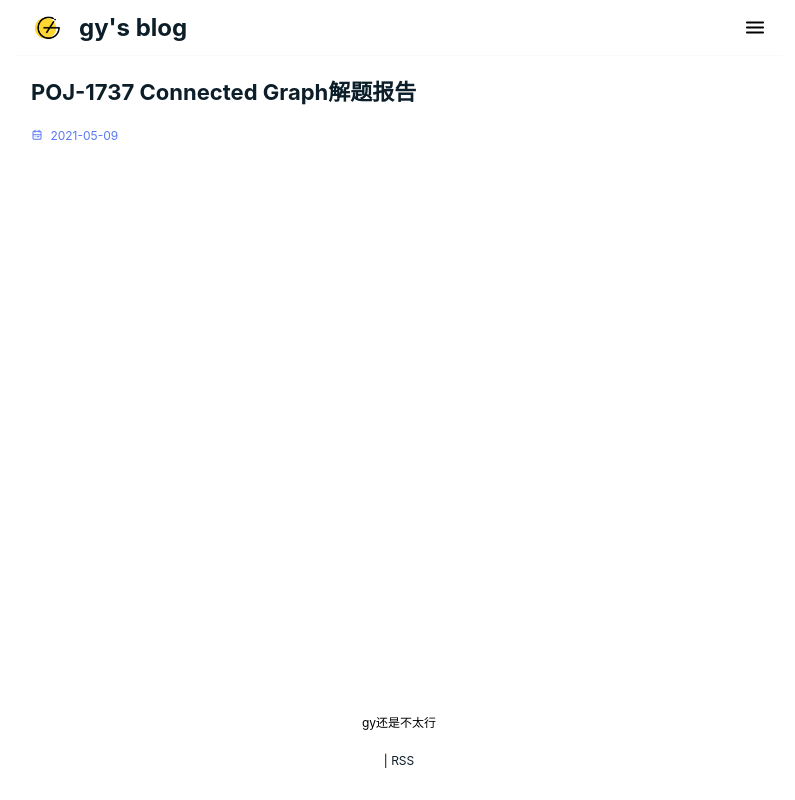
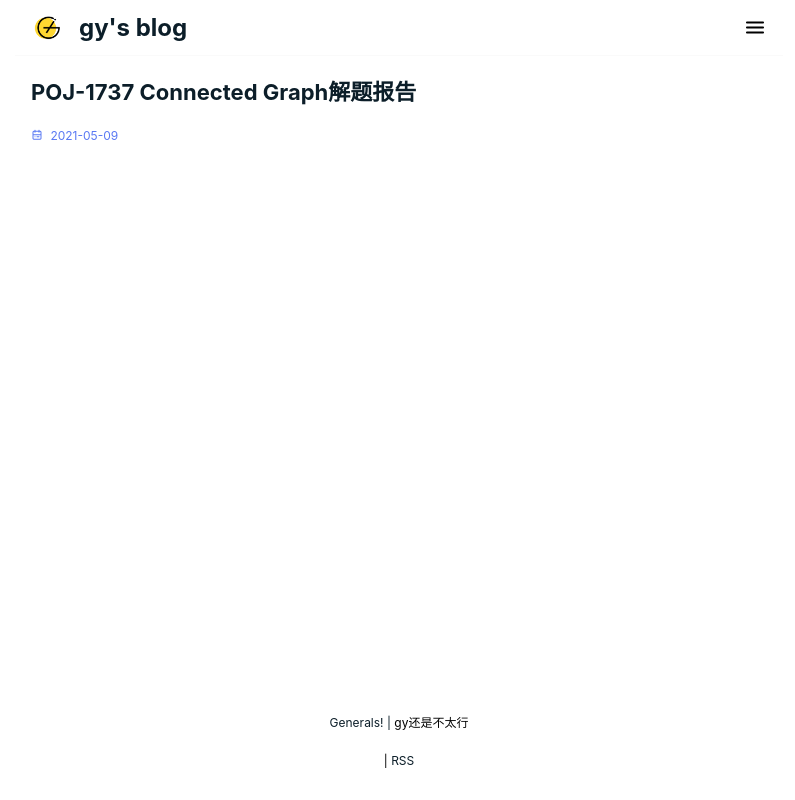
Before and after one commit to czgy24/czgy24.github.io, a plain HTML site: page index.html in a window 1280 px wide. Shown: the whole page, without its empty margins (241-1036 px from the left). Drawn offline with nearby package versions, Linux system fonts and the light colour scheme.

Commit message:
Update index.html

```diff
--- a/index.html
+++ b/index.html
@@ -105,7 +105,10 @@
       </div>
 
       <div class="site-footer">
-  <div class="slogan">gy还是不太行</div>
+  <div class="slogan">
+      <a href="https://generals.io">Generals!  |</a>
+      <font>gy还是不太行</font>
+  </div>
   <div class="social-container">
 
 
```
